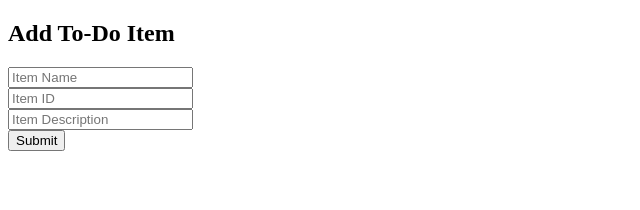
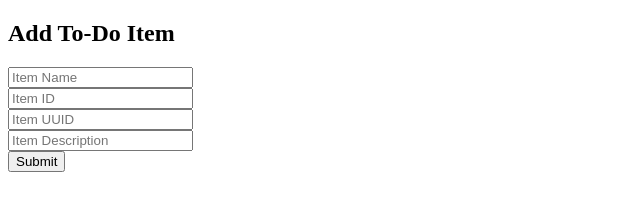
Before and after one commit to Ruthuvn/flask, a plain HTML site: page frontend/templates/todo.html in a window 1280 px wide. Shown: the whole page, without its empty margins (0-640 px from the left). Drawn offline with Linux system fonts and the light colour scheme.

Commit message:
Added Item UUID field

```diff
--- a/frontend/templates/todo.html
+++ b/frontend/templates/todo.html
@@ -9,6 +9,7 @@
     <form action="http://localhost:9000/submittodoitem" method="POST">
         <input type="text" name="itemName" placeholder="Item Name" required><br>
         <input type="text" name="itemId" placeholder="Item ID"><br>
+        <input type="text" name="itemUUID" placeholder="Item UUID"><br>
         <input type="text" name="itemDescription" placeholder="Item Description" required><br>
         <input type="submit" value="Submit">
     </form>
```
